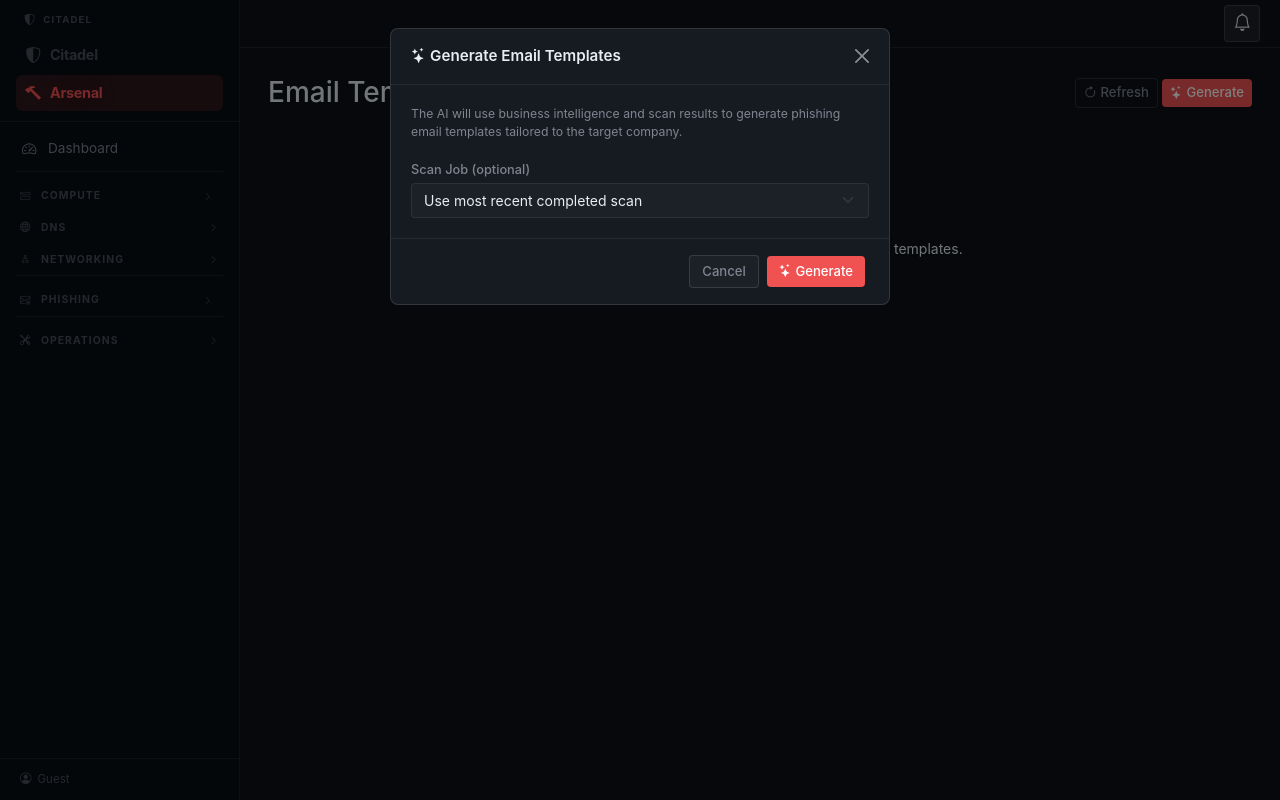
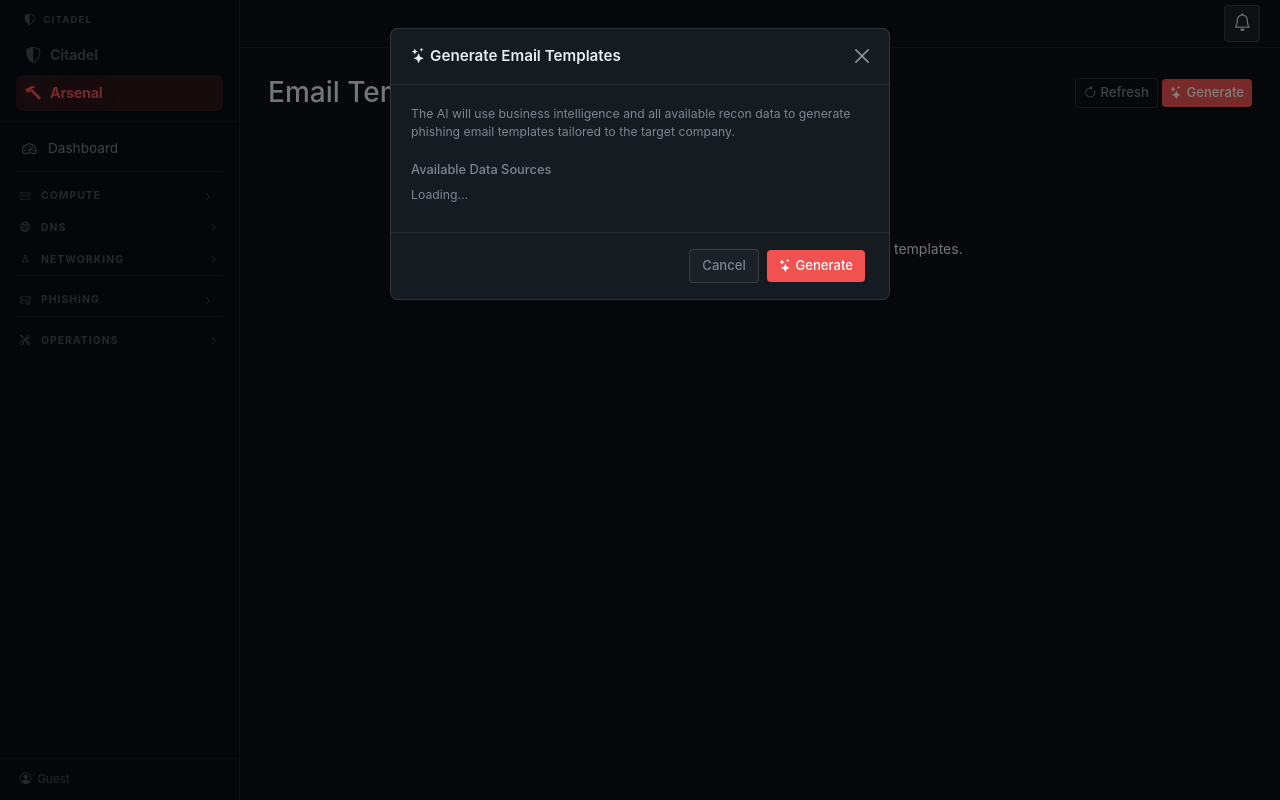
Before and after one commit to hackingcrosss/citadel, a Python web app: template app/templates/ia_email_templates.html in a window 1280 px wide, after a click on "Generate". Run offline with Jinja, Linux system fonts and the light colour scheme; the template is opened without the code that fills it, so the values that code supplies are empty; some libraries are stand-ins or nearby versions.

Commit message:
Fix GoPhish push confirm button — remove duplicate confirmModal
The page had its own confirmModal div and showConfirm function that
collided with the global one in base.html (same element id). Now uses
the base.html global showConfirm helper.

Co-Authored-By: Claude Opus 4.6 <noreply@anthropic.com>

```diff
--- a/app/templates/ia_email_templates.html
+++ b/app/templates/ia_email_templates.html
@@ -45,6 +45,7 @@
                 <tr>
                     <th>ID</th>
                     <th>Status</th>
+                    <th>Sources</th>
                     <th>Templates</th>
                     <th>Generated By</th>
                     <th>Date</th>
@@ -81,11 +82,12 @@
                 <button type="button" class="btn-close btn-close-white" data-bs-dismiss="modal" aria-label="Close"></button>
             </div>
             <div class="modal-body">
-                <p class="text-muted small">The AI will use business intelligence and scan results to generate phishing email templates tailored to the target company.</p>
-                <label class="form-label">Scan Job (optional)</label>
-                <select class="form-select bg-dark text-light border-secondary" id="scan-job-select">
-                    <option value="">Use most recent completed scan</option>
-                </select>
+                <p class="text-muted small">The AI will use business intelligence and all available recon data to generate phishing email templates tailored to the target company.</p>
+                <label class="form-label">Available Data Sources</label>
+                <div id="source-summary" class="mb-2">
+                    <span class="text-muted small">Loading...</span>
+                </div>
+                <div id="source-stats" class="small text-muted"></div>
             </div>
             <div class="modal-footer border-secondary">
                 <button class="btn btn-secondary" data-bs-dismiss="modal">Cancel</button>
@@ -153,22 +155,6 @@
     </div>
 </div>
 
-<!-- Confirm Modal (reusable) -->
-<div class="modal fade" id="confirmModal" tabindex="-1" aria-labelledby="confirmModalLabel" aria-hidden="true">
-    <div class="modal-dialog modal-sm">
-        <div class="modal-content bg-dark text-light">
-            <div class="modal-header border-secondary">
-                <h5 class="modal-title" id="confirmModalLabel">Confirm</h5>
-                <button type="button" class="btn-close btn-close-white" data-bs-dismiss="modal" aria-label="Close"></button>
-            </div>
-            <div class="modal-body" id="confirmModalBody"></div>
-            <div class="modal-footer border-secondary">
-                <button class="btn btn-secondary btn-sm" data-bs-dismiss="modal">Cancel</button>
-                <button class="btn btn-sm" id="confirmModalBtn" data-bs-dismiss="modal">Confirm</button>
-            </div>
-        </div>
-    </div>
-</div>
 
 {% endblock %}
 
@@ -182,18 +168,7 @@
     let _pollTimer = null;
     let _currentBatchId = null;
     const GEN_TASK_KEY = 'infrared:email_gen_task';
-
-    /* ── Confirm modal helper ─────────────────────────────────────────── */
-
-    function showConfirm(title, body, btnLabel, btnClass, onConfirm) {
-        document.getElementById('confirmModalLabel').textContent = title;
-        document.getElementById('confirmModalBody').textContent = body;
-        const btn = document.getElementById('confirmModalBtn');
-        btn.textContent = btnLabel;
-        btn.className = 'btn btn-sm ' + btnClass;
-        btn.onclick = function() { onConfirm(); };
-        new bootstrap.Modal(document.getElementById('confirmModal')).show();
-    }
+    const _SOURCE_COLORS = { scanner: 'info', fofa: 'warning' };
 
     /* ── Batches ──────────────────────────────────────────────────────── */
 
@@ -206,7 +181,7 @@
                 const tbody = document.getElementById('batch-table-body');
 
                 if (!batches.length) {
-                    tbody.innerHTML = '<tr><td colspan="6" class="text-center text-muted py-3">No batches yet. Click Generate to create email templates.</td></tr>';
+                    tbody.innerHTML = '<tr><td colspan="7" class="text-center text-muted py-3">No batches yet. Click Generate to create email templates.</td></tr>';
                     return;
                 }
 
@@ -220,6 +195,11 @@
                     const date = b.generated_at ? new Date(b.generated_at).toLocaleString() : '-';
                     const by = b.generated_by ? escapeHtml(b.generated_by) : '-';
 
+                    const srcBadges = (b.data_sources || []).map(s => {
+                        const color = _SOURCE_COLORS[s] || 'secondary';
+                        return `<span class="badge bg-${color} me-1">${escapeHtml(s)}</span>`;
+                    }).join('') || '<span class="text-muted small">-</span>';
+
                     let actions = '';
                     if (b.status === 'completed') {
                         actions += `<button class="btn btn-sm btn-outline-info" onclick="viewBatch(${b.id})" title="View templates"><i class="bi bi-eye"></i></button> `;
@@ -231,6 +211,7 @@
                     return `<tr>
                         <td>${b.id}</td>
                         <td>${statusBadge}</td>
+                        <td>${srcBadges}</td>
                         <td>${b.template_count}</td>
                         <td>${by}</td>
                         <td class="small">${date}</td>
@@ -244,7 +225,7 @@
     function deleteBatch(id) {
         if (IS_READONLY) { showToast('Read-only access', 'warning'); return; }
 
-        showConfirm('Delete Batch', 'Delete this batch and all its templates?', 'Delete', 'btn-danger', () => {
+        showConfirm('Delete Batch', 'Delete this batch and all its templates?', 'Delete', () => {
             fetch(`/api/ia/email-templates/batches/${id}`, { method: 'DELETE' })
                 .then(r => { if (!r.ok) throw r; return r.json(); })
                 .then(() => {
@@ -258,28 +239,38 @@
 
     /* ── Generation ───────────────────────────────────────────────────── */
 
-    function loadScanOptions() {
-        fetch('/api/ia/scans')
-            .then(r => r.ok ? r.json() : { scans: [] })
+    function loadDataSources() {
+        fetch('/api/ia/email-templates/sources')
+            .then(r => r.ok ? r.json() : { sources: [], summary: {} })
             .then(data => {
-                const sel = document.getElementById('scan-job-select');
-                const completed = (data.scans || []).filter(s => s.status === 'completed');
-                completed.forEach(s => {
-                    const opt = document.createElement('option');
-                    opt.value = s.id;
-                    const dt = s.completed_at ? new Date(s.completed_at).toLocaleDateString() : '';
-                    opt.textContent = `Scan #${s.id} ${dt}`;
-                    sel.appendChild(opt);
-                });
+                const el = document.getElementById('source-summary');
+                const statsEl = document.getElementById('source-stats');
+                const sources = data.sources || [];
+                const summary = data.summary || {};
+
+                if (!sources.length) {
+                    el.innerHTML = '<span class="badge bg-secondary">No recon data</span> <span class="text-muted small">Run scans or FOFA searches first.</span>';
+                    statsEl.innerHTML = '';
+                    return;
+                }
+
+                el.innerHTML = sources.map(s => {
+                    const color = _SOURCE_COLORS[s] || 'secondary';
+                    const count = summary[s + '_count'] || 0;
+                    return `<span class="badge bg-${color} me-1">${escapeHtml(s)} (${count} assets)</span>`;
+                }).join('');
+
+                const parts = [];
+                if (summary.total_assets) parts.push(`${summary.total_assets} total assets`);
+                if (summary.unique_ips) parts.push(`${summary.unique_ips} IPs`);
+                if (summary.unique_hosts) parts.push(`${summary.unique_hosts} hosts`);
+                if (summary.unique_ports) parts.push(`${summary.unique_ports} ports`);
+                statsEl.textContent = parts.join(' \u00b7 ');
             });
     }
 
     function startGeneration() {
         if (IS_READONLY) { showToast('Read-only access', 'warning'); return; }
-
-        const scanJobId = document.getElementById('scan-job-select').value || null;
-        const payload = {};
-        if (scanJobId) payload.scan_job_id = parseInt(scanJobId);
 
         // Close modal
         const modal = bootstrap.Modal.getInstance(document.getElementById('generateModal'));
@@ -291,11 +282,11 @@
         fetch('/api/ia/email-templates/generate', {
             method: 'POST',
             headers: { 'Content-Type': 'application/json' },
-            body: JSON.stringify(payload),
+            body: JSON.stringify({}),
         })
         .then(r => { if (!r.ok) throw r; return r.json(); })
         .then(data => {
-            showToast('Generation started. You can leave this page — a notification will appear when done.', 'info');
+            showToast('Generation started. You can leave this page \u2014 a notification will appear when done.', 'info');
             localStorage.setItem(GEN_TASK_KEY, JSON.stringify({ taskId: data.task_id, batchId: data.batch_id }));
             pollStatus(data.task_id, data.batch_id);
         })
@@ -506,7 +497,7 @@
     function pushToGophish(id) {
         if (IS_READONLY) { showToast('Read-only access', 'warning'); return; }
 
-        showConfirm('Push to GoPhish', 'Push this template to GoPhish?', 'Push', 'btn-success', () => {
+        showConfirm('Push to GoPhish', 'Push this template to GoPhish?', 'Push', () => {
             fetch(`/api/ia/email-templates/${id}/push`, { method: 'POST' })
                 .then(r => { if (!r.ok) throw r; return r.json(); })
                 .then(data => {
@@ -522,8 +513,11 @@
 
     {% if active_project %}
     loadBatches();
-    loadScanOptions();
+    loadDataSources();
     resumeGenPoll();
+    // Refresh sources when generate modal opens
+    const genModal = document.getElementById('generateModal');
+    if (genModal) genModal.addEventListener('show.bs.modal', loadDataSources);
     {% endif %}
 </script>
 {% endblock %}
```
